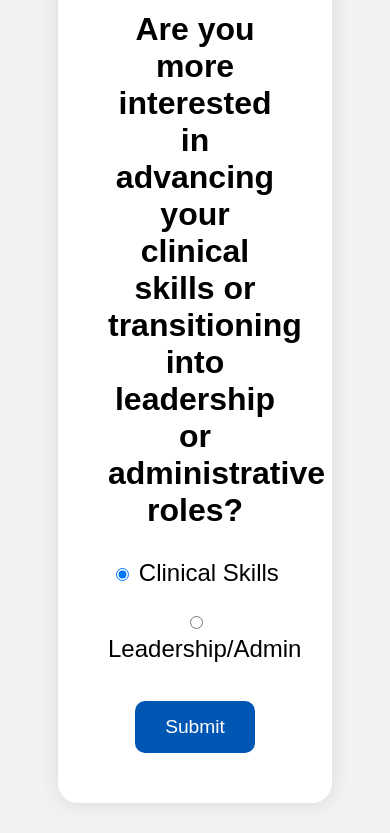
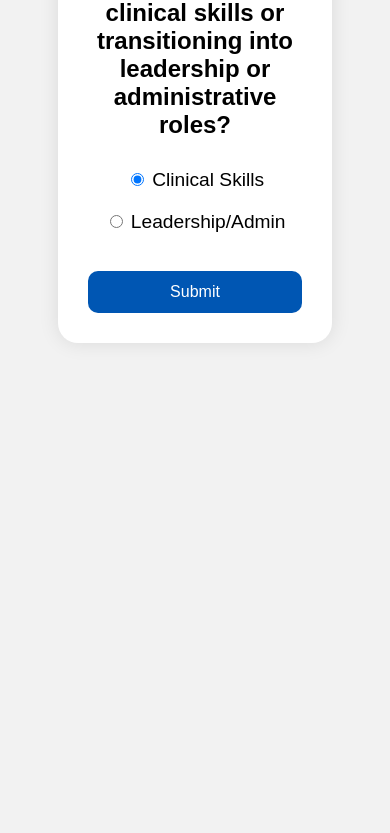
Before and after one commit to busheyr/dmsc-decision-tree, a plain HTML site: page index.html in a window 390 px wide. Shown: the part 293-1126 px from the top of the page. After the commit the page ends 844 px from the top, so only its background shows below. Drawn offline with Linux system fonts and the light colour scheme.

Commit message:
Update index.html

```diff
--- a/index.html
+++ b/index.html
@@ -38,6 +38,22 @@
     }
     button:hover {
       background-color: #003d80;
+    }
+      @media (max-width: 600px) {
+      .container {
+        padding: 30px;
+      }
+      h1, h2 {
+        font-size: 1.5em;
+      }
+      label {
+        font-size: 1.2em;
+      }
+      button {
+        width: 100%;
+        font-size: 1em;
+        padding: 12px;
+      }
     }
   </style>
 </head>
```
